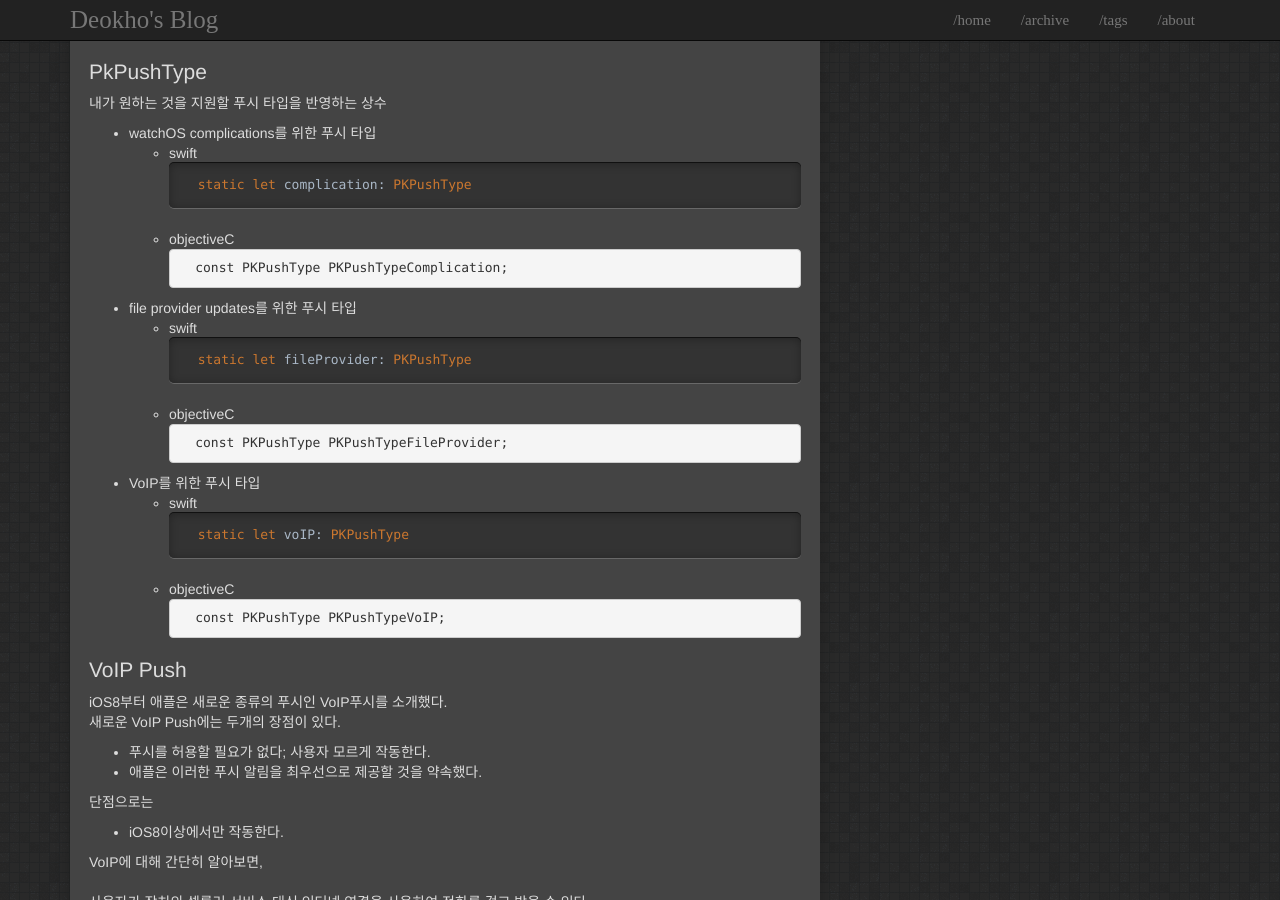
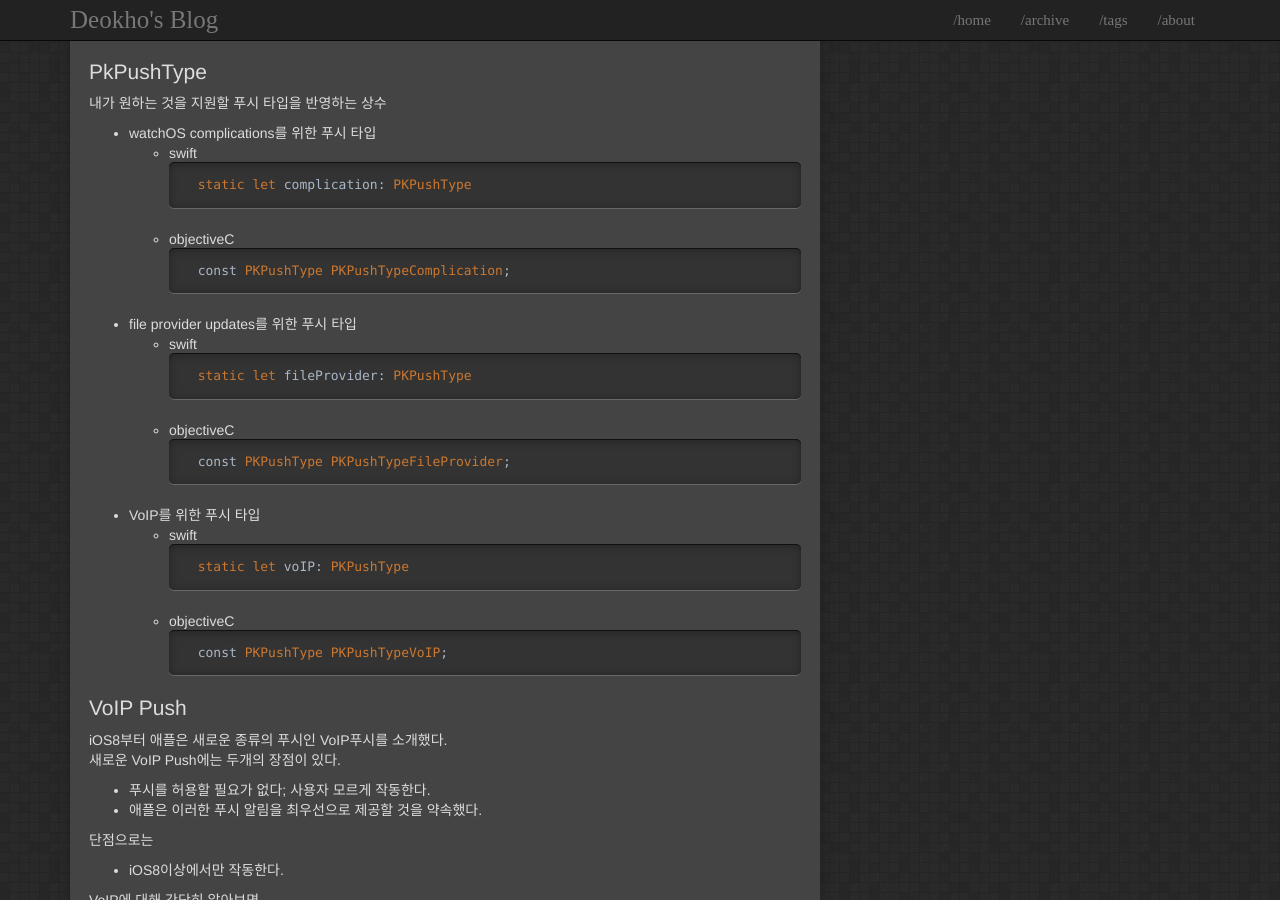
Before and after one commit to LeeDeokho/LeeDeokHo.github.io, a Jekyll site: the page built from _posts/2018-03-13-PushKit.md, in a window 1280 px wide and 900 px high, scrolled down 658 px. Built offline with Jekyll 4.4.1, drawn with Linux system fonts in a browser that asks for light colours; comment, search, counter and statistics services are not loaded.

Commit message:
modify sytax

````diff
--- a/_posts/2018-03-13-PushKit.md
+++ b/_posts/2018-03-13-PushKit.md
@@ -46,7 +46,7 @@ PushKit notifications는 user notifications에 비해 다음과 같은 이점이
     static let complication: PKPushType
     ```
     - objectiveC
-    ```objectiveC
+    ```swift
     const PKPushType PKPushTypeComplication;
     ```
 
@@ -58,7 +58,7 @@ PushKit notifications는 user notifications에 비해 다음과 같은 이점이
     static let fileProvider: PKPushType
     ```
     - objectiveC
-    ```objectiveC
+    ```swift
     const PKPushType PKPushTypeFileProvider;
     ```
 
@@ -69,7 +69,7 @@ PushKit notifications는 user notifications에 비해 다음과 같은 이점이
     ```
 
     - objectiveC
-    ```objectiveC
+    ```swift
     const PKPushType PKPushTypeVoIP;
     ```
 
@@ -113,7 +113,7 @@ PushKit를 사용하여 VoIP푸시를 수신할 경우 다음과 같은 이점
 
 >OBJECTIVE-C
 {:.filename}
-{% highlight objective-c %}
+{% highlight swift %}
 // Link to the PushKit framework
 #import <PushKit/PushKit.h>
 
````
